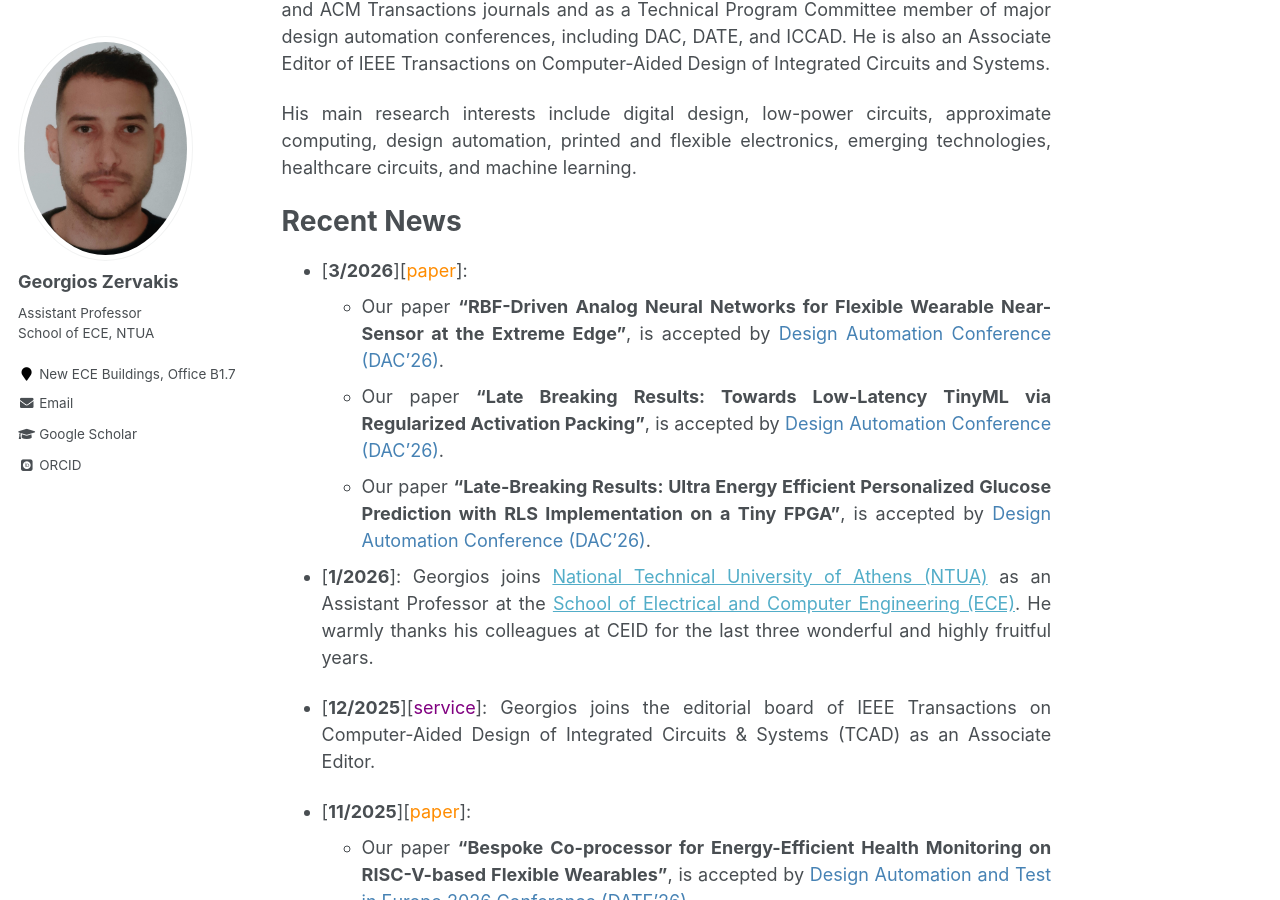
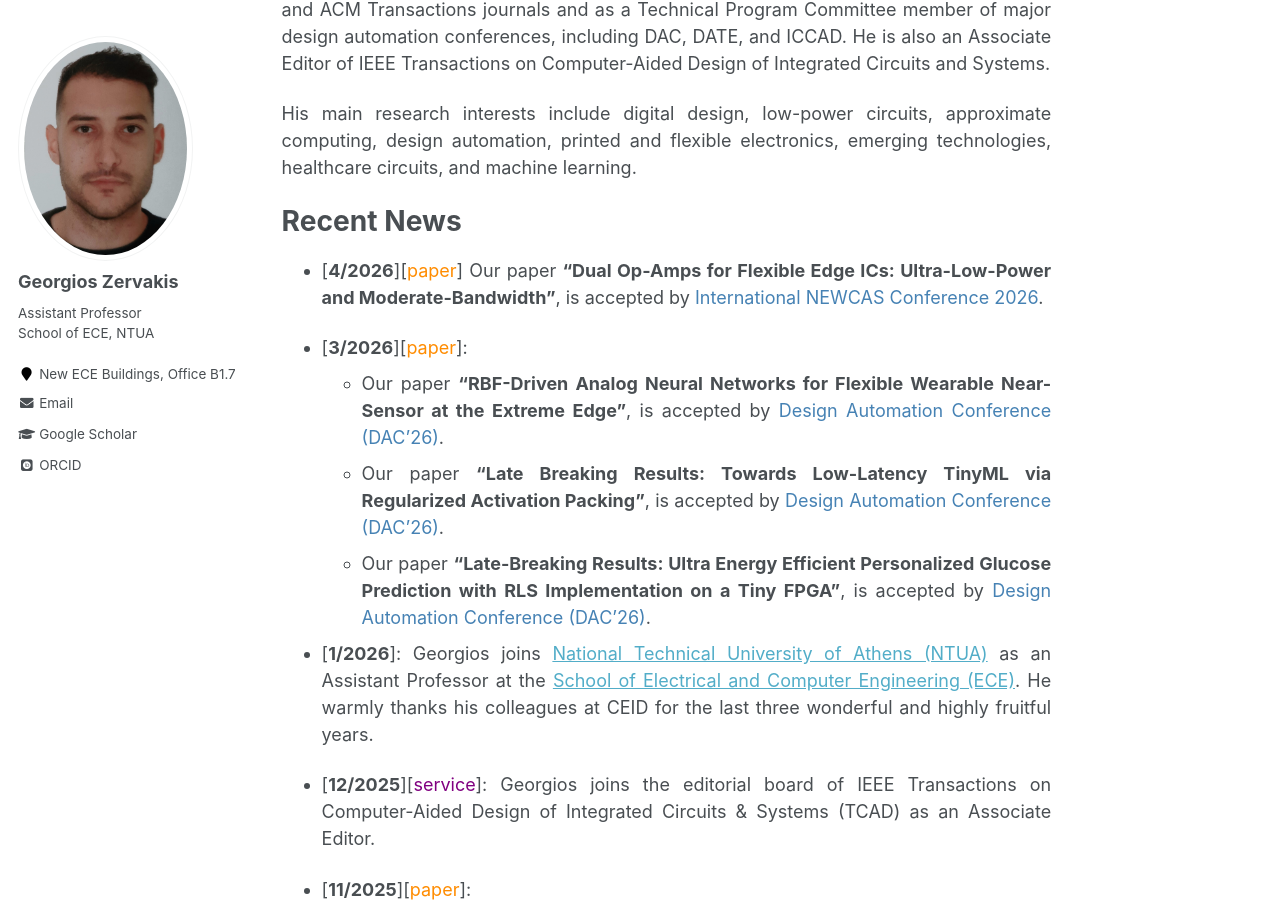
Before and after one commit to giozerv/giozerv.github.io, a Jekyll site: the page built from _pages/about.md, in a window 1280 px wide and 900 px high, scrolled down 589 px. Built offline with Jekyll 4.4.1, drawn with Linux system fonts in a browser that asks for light colours; some web fonts are replaced.

Commit message:
Update about.md

```diff
--- a/_pages/about.md
+++ b/_pages/about.md
@@ -28,6 +28,8 @@ His main research interests include digital design, low-power circuits, approxim
 
 Recent News
 ===
+
+* [**4/2026**][<span style="color:darkorange">paper</span>] Our paper **"Dual Op-Amps for Flexible Edge ICs: Ultra-Low-Power and Moderate-Bandwidth"**, is accepted by <span style="color:SteelBlue">International NEWCAS Conference 2026</span>.
 
 * [**3/2026**][<span style="color:darkorange">paper</span>]:
   * Our paper **"RBF-Driven Analog Neural Networks for Flexible Wearable Near-Sensor at the Extreme Edge"**, is accepted by <span style="color:SteelBlue">Design Automation Conference (DAC'26)</span>.
```
